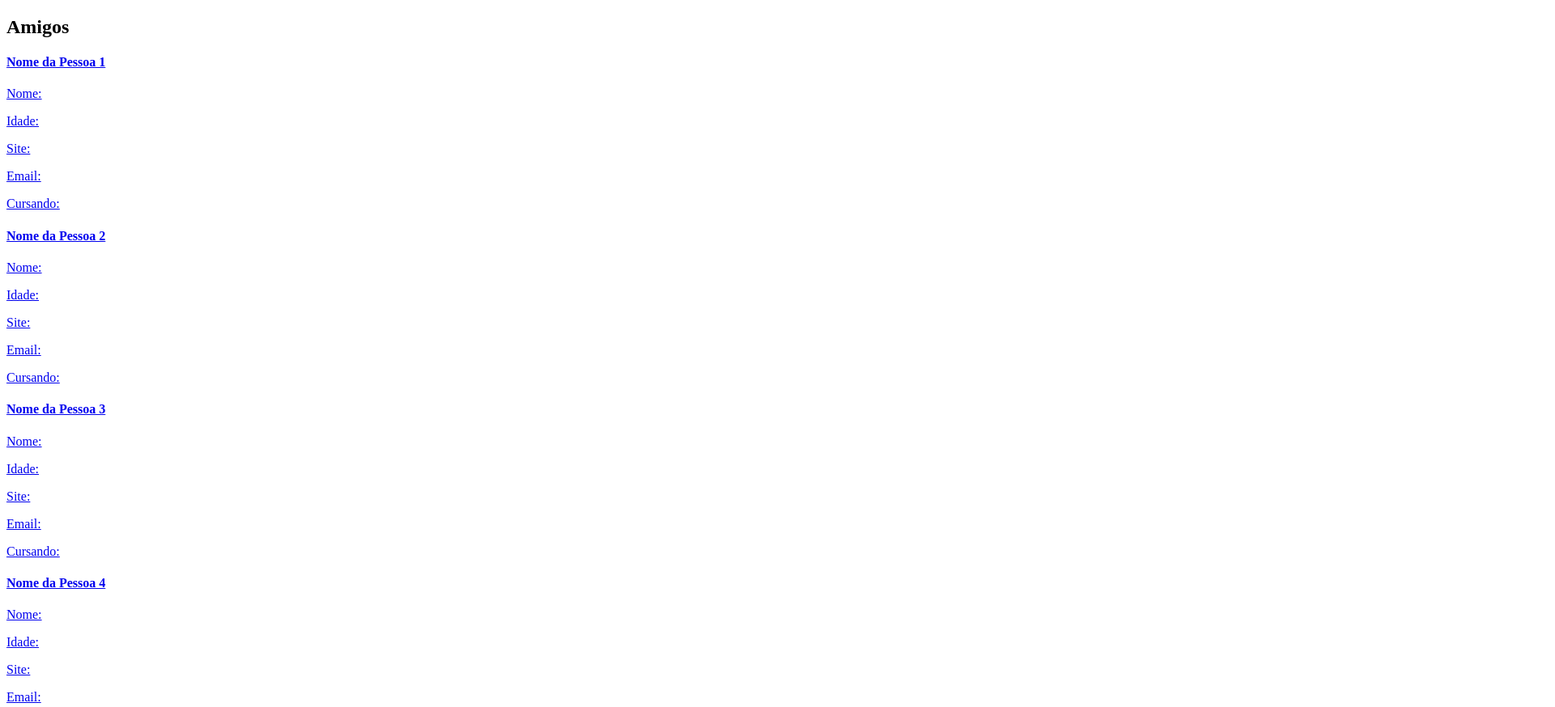
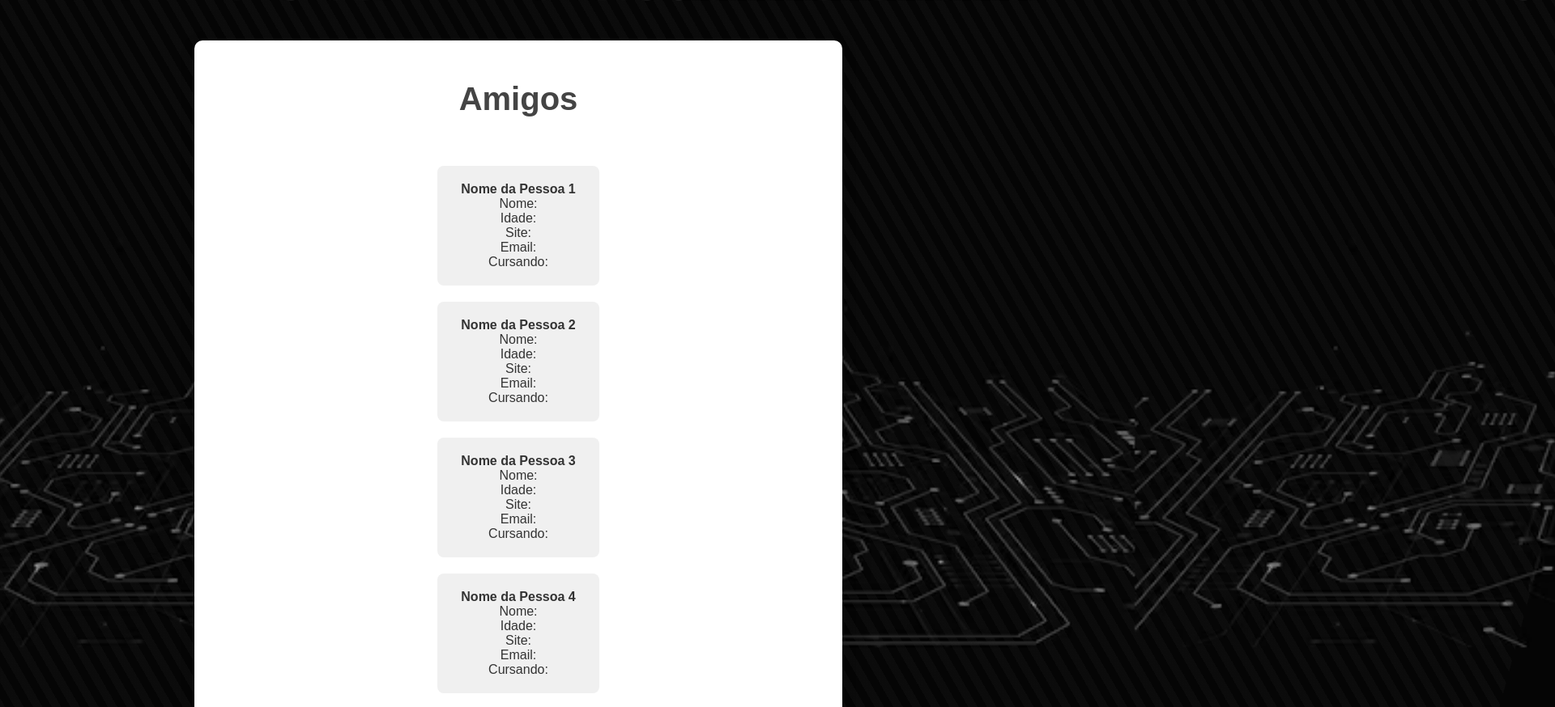
Before and after one commit to Nan17Gay/programmer-friend, a plain HTML site: page pagina1.html in a window 1280 px wide. Shown: the top 874 px of the page at 81% size, 1920 px wide, since content can reach past the window. Drawn offline with Linux system fonts and the light colour scheme; files whose address does not match are found by name; a web font is replaced by a local one.

Commit message:
Update pagina1.html

```diff
--- a/pagina1.html
+++ b/pagina1.html
@@ -4,7 +4,7 @@
     <meta charset="UTF-8">
     <meta name="viewport" content="width=device-width, initial-scale=1.0">
     <title>Amigos</title>
-    <link rel="stylesheet" href="'style.css'">
+    <link rel="stylesheet" href="style.css">
     <link rel="stylesheet" href="https://cdnjs.cloudflare.com/ajax/libs/font-awesome/6.0.0-beta3/css/all.min.css">
 </head>
 <body>
```
